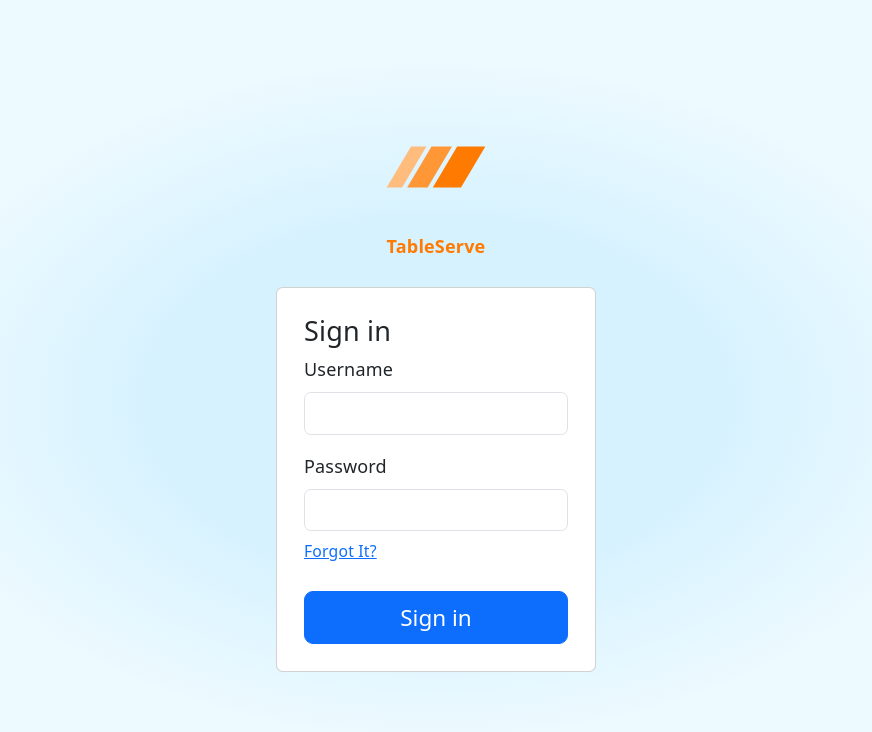
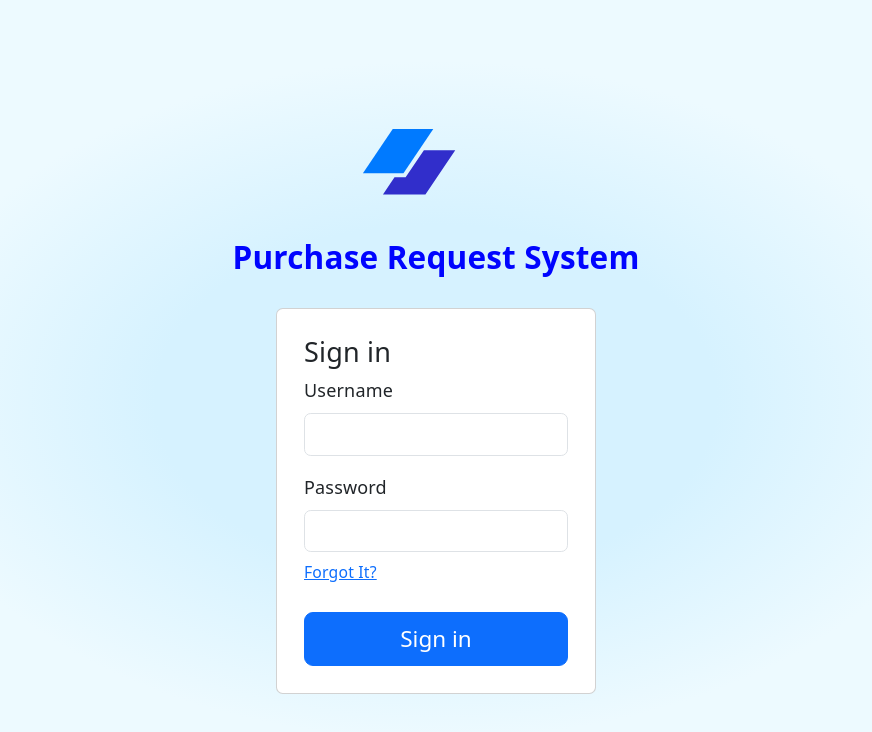
Before and after one commit to BcStadler/Prs.Web, a React (Vite) app: page /signin in a window 1280 px wide. Shown: the top 732 px of the page, without its empty margins (204-1076 px from the left). Built offline with nearby package versions, Linux system fonts and the light colour scheme.

Commit message:
feat: fix nav errors from tableserve to prs

```diff
--- a/src/AppNav.tsx
+++ b/src/AppNav.tsx
@@ -16,11 +16,11 @@ function AppNav() {
       className="d-flex flex-column flex-shrink-0 p-3 bg-body-tertiary border-end min-vh-100 position-sticky"
       style={{ width: 280 }}
     >
-      <Nav.Item as="li" className="text-secondary fw-bold mb-2">
-        Serve
+      <Nav.Item as="li" className="text-secondary fs-4 fw-semi-bold mb-2">
+        Purchase
       </Nav.Item>
       <Nav.Item as="li">
-        <Nav.Link eventKey="/orders" as={Link} to="/orders">
+        <Nav.Link eventKey="/requests" as={Link} to="/requests">
           <svg
             className="bi pe-none me-2"
             width={16}
@@ -36,7 +36,7 @@ function AppNav() {
       </Nav.Item>
       {canManage && (
         <Nav.Item as="li">
-          <Nav.Link eventKey="/menuitems" as={Link} to="/menuitems">
+          <Nav.Link eventKey="/products" as={Link} to="/products">
             <svg
               className="bi pe-none me-2"
               width={16}
@@ -54,7 +54,7 @@ function AppNav() {
       )}
       {canManage && (
         <Nav.Item as="li">
-          <Nav.Link eventKey="/categories" as={Link} to="/categories">
+          <Nav.Link eventKey="/vendors" as={Link} to="/vendors">
             <svg
               className="bi pe-none me-2"
               width={16}
@@ -71,7 +71,7 @@ function AppNav() {
       )}
       {canManage && (
         <Nav.Item as="li">
-          <Nav.Link eventKey="/user" as={Link} to="/user">
+          <Nav.Link eventKey="/users" as={Link} to="/users">
             <svg
               className="bi pe-none me-2"
               width={16}
@@ -82,7 +82,7 @@ function AppNav() {
             >
               <path d="M8 8a3 3 0 1 0 0-6 3 3 0 0 0 0 6Zm0 1c-2.355 0-4.5 1.5-4.5 3.5V14h9v-1.5C12.5 10.5 10.355 9 8 9Z" />
             </svg>
-            User
+            Users
           </Nav.Link>
         </Nav.Item>
       )}
--- a/src/Header.tsx
+++ b/src/Header.tsx
@@ -21,21 +21,26 @@ function Header() {
             className="d-flex align-items-center link-body-emphasis text-decoration-none"
           >
             <svg
-              width={52}
-              height={21}
+              width={75}
+              height={50}
               viewBox="0 0 78 32"
               fill="none"
               xmlns="http://www.w3.org/2000/svg"
             >
-              <path d="M55.5 0H77.5L58.5 32H36.5L55.5 0Z" fill="#FF7A00" />
-              <path d="M35.5 0H51.5L32.5 32H16.5L35.5 0Z" fill="#FF9736" />
-              <path d="M19.5 0H31.5L12.5 32H0.5L19.5 0Z" fill="#FFBC7D" />
+              <path
+                d="M16.4992 2H37.5808L22.0816 24.9729H1L16.4992 2Z"
+                fill="#007AFF"
+              />
+              <path
+                d="M17.4224 27.102L11.4192 36H33.5008L49 13.0271H32.7024L23.2064 27.102H17.4224Z"
+                fill="#312ECB"
+              />
             </svg>
             <span
-              className="small mx-2 fw-semibold"
-              style={{ color: "#FF7A00" }}
+              className="medium mx-2 fw-semibold"
+              style={{ color: "#000000" }}
             >
-              TableServe
+              Purchase Request System
             </span>
           </Link>
           {user ? (
--- a/src/account/SignInPage.tsx
+++ b/src/account/SignInPage.tsx
@@ -35,7 +35,7 @@ function SignInPage() {
       void _;
       persistUsers(safeUser as IUser);
       setUser(safeUser as IUser);
-      navigate("/orders");
+      navigate("/requests");
     } catch {
       toast.error("Unsuccessful sign in. Please try again.");
     }
@@ -43,25 +43,33 @@ function SignInPage() {
 
   useEffect(() => {
     if (user) {
-      navigate("/orders");
+      navigate("/requests");
     }
   }, [user, navigate]);
 
   return (
     <main className="signin d-flex flex-column gap-4 justify-content-center align-items-center">
       <svg
-        width={100}
-        height={78}
+        width={150}
+        height={100}
         viewBox="0 0 78 32"
         fill="none"
         xmlns="http://www.w3.org/2000/svg"
       >
-        <path d="M55.5 0H77.5L58.5 32H36.5L55.5 0Z" fill="#FF7A00" />
-        <path d="M35.5 0H51.5L32.5 32H16.5L35.5 0Z" fill="#FF9736" />
-        <path d="M19.5 0H31.5L12.5 32H0.5L19.5 0Z" fill="#FFBC7D" />
+        <path
+          d="M16.4992 2H37.5808L22.0816 24.9729H1L16.4992 2Z"
+          fill="#007AFF"
+        />
+        <path
+          d="M17.4224 27.102L11.4192 36H33.5008L49 13.0271H32.7024L23.2064 27.102H17.4224Z"
+          fill="#312ECB"
+        />
       </svg>
-      <span className="mx-2 fw-semibold" style={{ color: "#FF7A00" }}>
-        TableServe
+      <span
+        className="mx-2 fs-3 mx-lg-4 fw-semibold text-dark-semibold"
+        style={{ color: "#0004ff" }}
+      >
+        Purchase Request System
       </span>
 
       <div className="card w-25 p-4">
--- a/src/requestLines/RequestLineAPI.ts
+++ b/src/requestLines/RequestLineAPI.ts
@@ -1,7 +1,7 @@
 import { IRequestLine } from "./IRequestLine";
 import { BASE_URL, checkStatus, parseJSON } from "../utility/fetchUtilities";
 
-const url = `${BASE_URL}/Requestlines`;
+const url = `${BASE_URL}/requestlines`;
 
 export const requestLineAPI = {
   find(id: number): Promise<IRequestLine> {
--- a/src/requests/RequestAPI.ts
+++ b/src/requests/RequestAPI.ts
@@ -1,7 +1,7 @@
 import { IRequest, IRequests } from "./IRequest";
 import { BASE_URL, checkStatus, parseJSON } from "../utility/fetchUtilities";
 
-const url = `${BASE_URL}/requestss`;
+const url = `${BASE_URL}/requests`;
 
 export const requestsAPI = {
   list(status?: string): Promise<IRequest[]> {
--- a/src/requests/RequestPage.tsx
+++ b/src/requests/RequestPage.tsx
@@ -78,7 +78,7 @@ function RequestsPage() {
           >
             +
           </span>
-          <span>Add Request</span>
+          <span>Create a Request</span>
         </Link>
       </div>
       <section className="list bg-body-tertiary p-4 rounded-4">
@@ -98,9 +98,8 @@ function RequestsPage() {
         <table className="table table-hover w-100 rounded-4">
           <thead>
             <tr>
-              <th scope="col">Request #</th>
-              <th scope="col">Table</th>
-              <th scope="col">Notes</th>
+              <th scope="col">#</th>
+              <th scope="col">Description</th>
               <th scope="col">Status</th>
               <th scope="col">Total</th>
               <th scope="col">User</th>
--- a/src/users/UserAPI.tsx
+++ b/src/users/UserAPI.tsx
@@ -1,7 +1,7 @@
 import { IUser } from "./IUser";
 import { BASE_URL, checkStatus, parseJSON } from "../utility/fetchUtilities";
 
-const url = `${BASE_URL}/user`;
+const url = `${BASE_URL}/users`;
 
 export const userAPI = {
   list(): Promise<IUser[]> {
--- a/src/users/UserCard.tsx
+++ b/src/users/UserCard.tsx
@@ -25,7 +25,7 @@ function UserCard({ user, onRemove }: IUserCardProps) {
           />
         </Dropdown.Toggle>
         <Dropdown.Menu>
-          <Dropdown.Item as={Link} to={`/user/edit/${user.id}`}>
+          <Dropdown.Item as={Link} to={`/users/edit/${user.id}`}>
             Edit
           </Dropdown.Item>
           <Dropdown.Item
--- a/src/users/UserForm.tsx
+++ b/src/users/UserForm.tsx
@@ -51,7 +51,7 @@ function UserForm() {
     }
 
     toast.success("Successfully saved.");
-    navigate("/user");
+    navigate("/users");
   };
 
   return (
@@ -171,7 +171,7 @@ function UserForm() {
       </div>
       <div className="d-flex justify-content-end w-100 mt-4">
         <Link
-          to="/user"
+          to="/users"
           className="btn me-2"
           style={{
             color: "#ff0000",
--- a/src/users/UserPage.tsx
+++ b/src/users/UserPage.tsx
@@ -55,7 +55,7 @@ function UserPage() {
       <div className="d-flex align-items-center justify-content-between pb-4 mb-4 border-bottom border-2">
         <h2 className="mb-0">User</h2>
         <Link
-          to="/user/create"
+          to="/users/create"
           className="btn btn-primary d-inline-flex align-items-center justify-content-center"
           style={{ backgroundColor: "#FF7A00", borderColor: "#FF7A00" }}
         >
--- a/src/vendors/VendorCard.tsx
+++ b/src/vendors/VendorCard.tsx
@@ -24,10 +24,10 @@ function VendorCard({ vendor, onRemove }: IVendorCardProps) {
           />
         </Dropdown.Toggle>
         <Dropdown.Menu>
-          <Dropdown.Item as={Link} to={`/categories/detail/${vendor.id}`}>
+          <Dropdown.Item as={Link} to={`/vendors/detail/${vendor.id}`}>
             View
           </Dropdown.Item>
-          <Dropdown.Item as={Link} to={`/categories/edit/${vendor.id}`}>
+          <Dropdown.Item as={Link} to={`/vendors/edit/${vendor.id}`}>
             Edit
           </Dropdown.Item>
           <Dropdown.Item
```
Also changed, not shown: src/main.tsx (+5 -5 lines).
